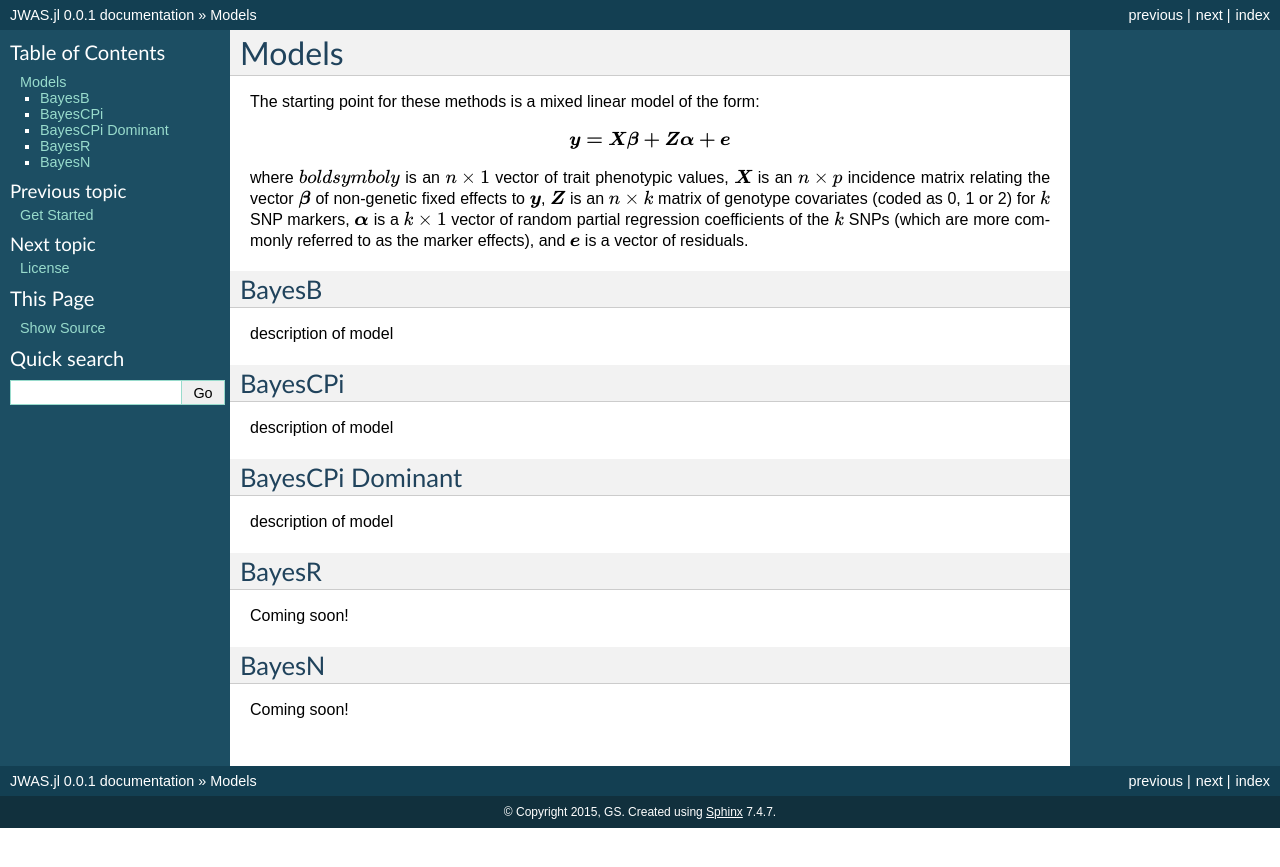
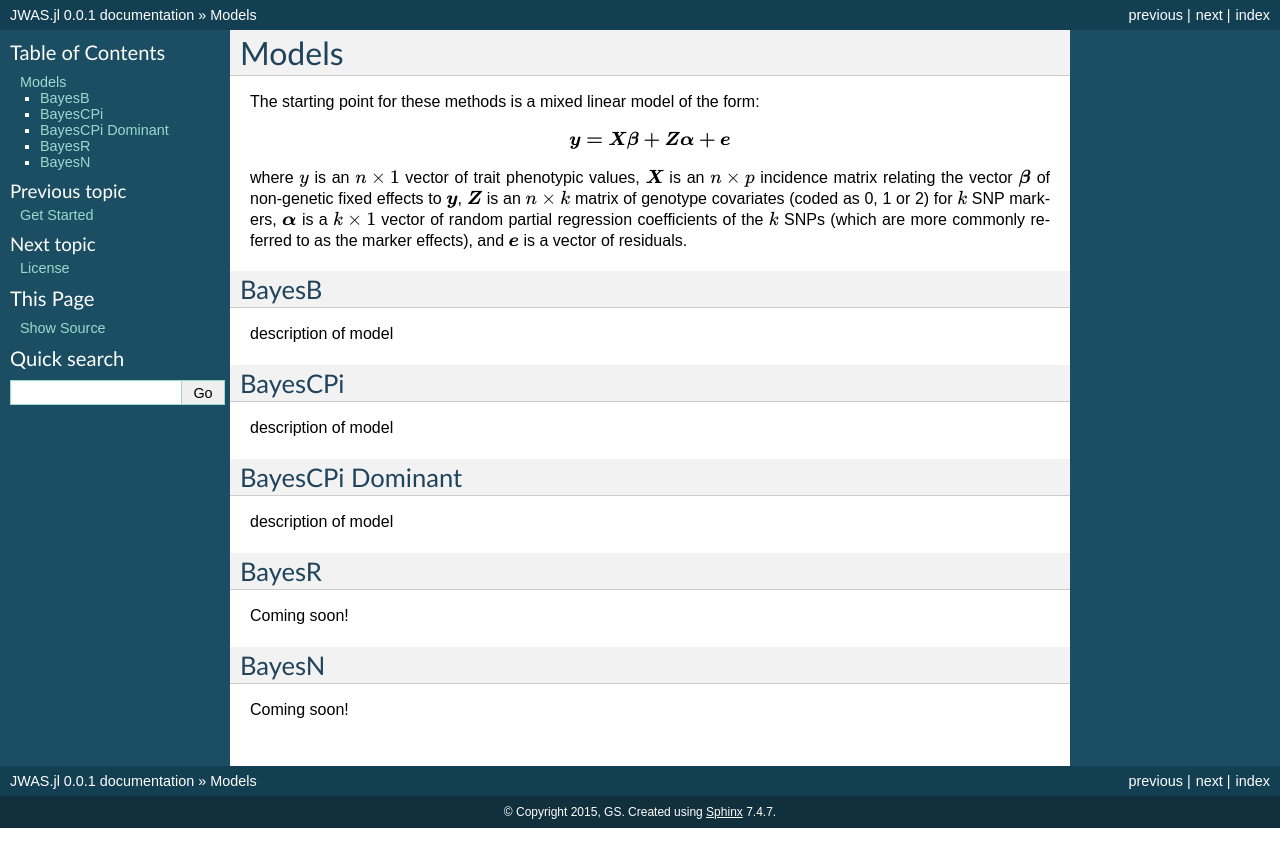
Before and after one commit to reworkhow/JWAS.jl, a Sphinx documentation site: the page built from docs/source/models.rst, in a window 1280 px wide. Shown: the top 867 px of the page. Built offline with Sphinx 7.4.7, drawn with Linux system fonts in a browser that asks for light colours.

Commit message:
Update models.rst

```diff
--- a/docs/source/models.rst
+++ b/docs/source/models.rst
@@ -7,7 +7,7 @@ The starting point for these methods is a mixed linear model of the form:
 
   \boldsymbol{y=X\beta+Z\alpha+e}
 
-where  :math:`boldsymbol{y}`  is an :math:`n\times 1` vector of trait
+where  :math:`y`  is an :math:`n\times 1` vector of trait
 phenotypic values, :math:`\boldsymbol{X}` is an :math:`n\times p` incidence matrix relating
 the vector :math:`\boldsymbol{\beta}` of non-genetic fixed effects to :math:`\boldsymbol{y}`,  :math:`\boldsymbol{Z}`
 is an :math:`n\times k` matrix of genotype covariates (coded as 0, 1 or 2)
```
